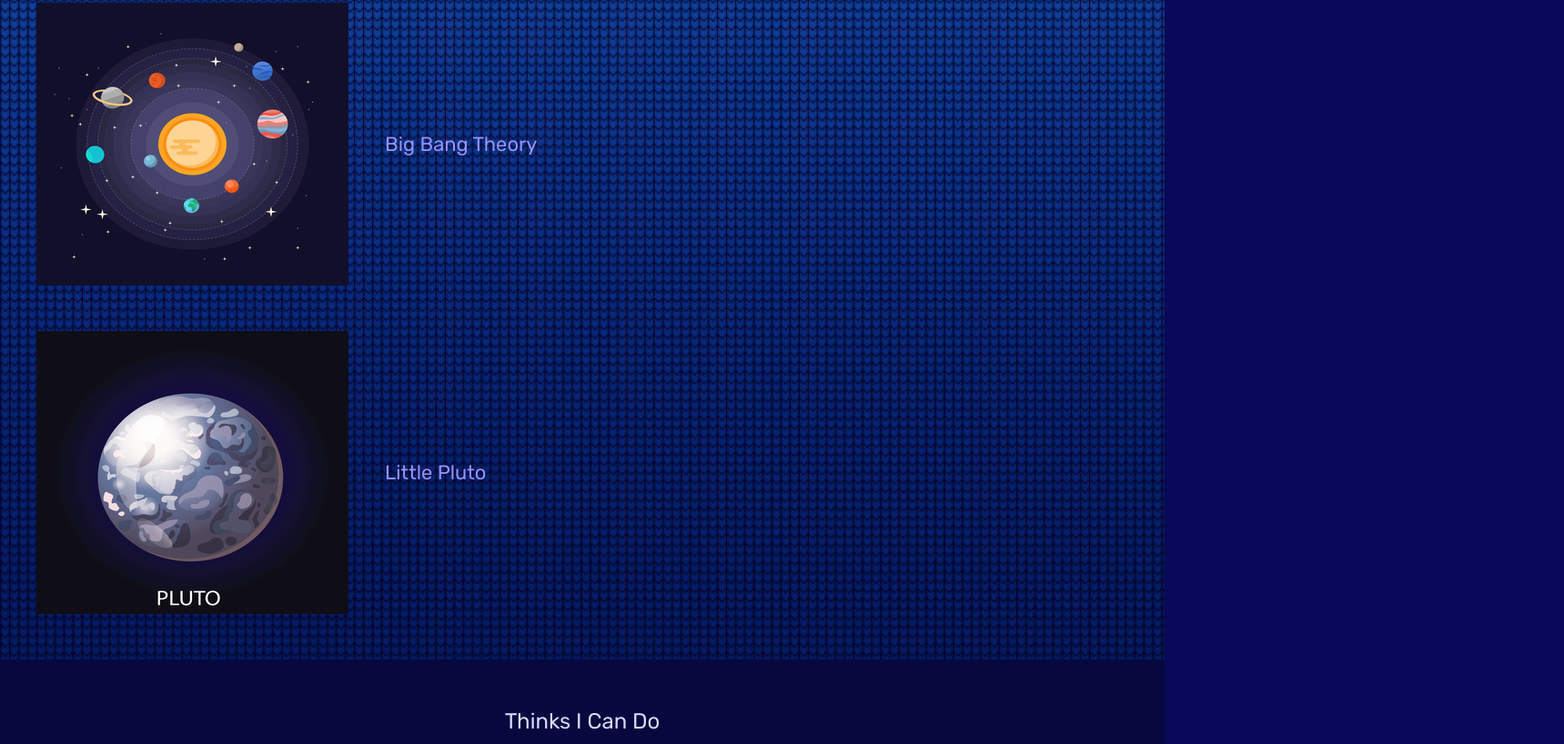
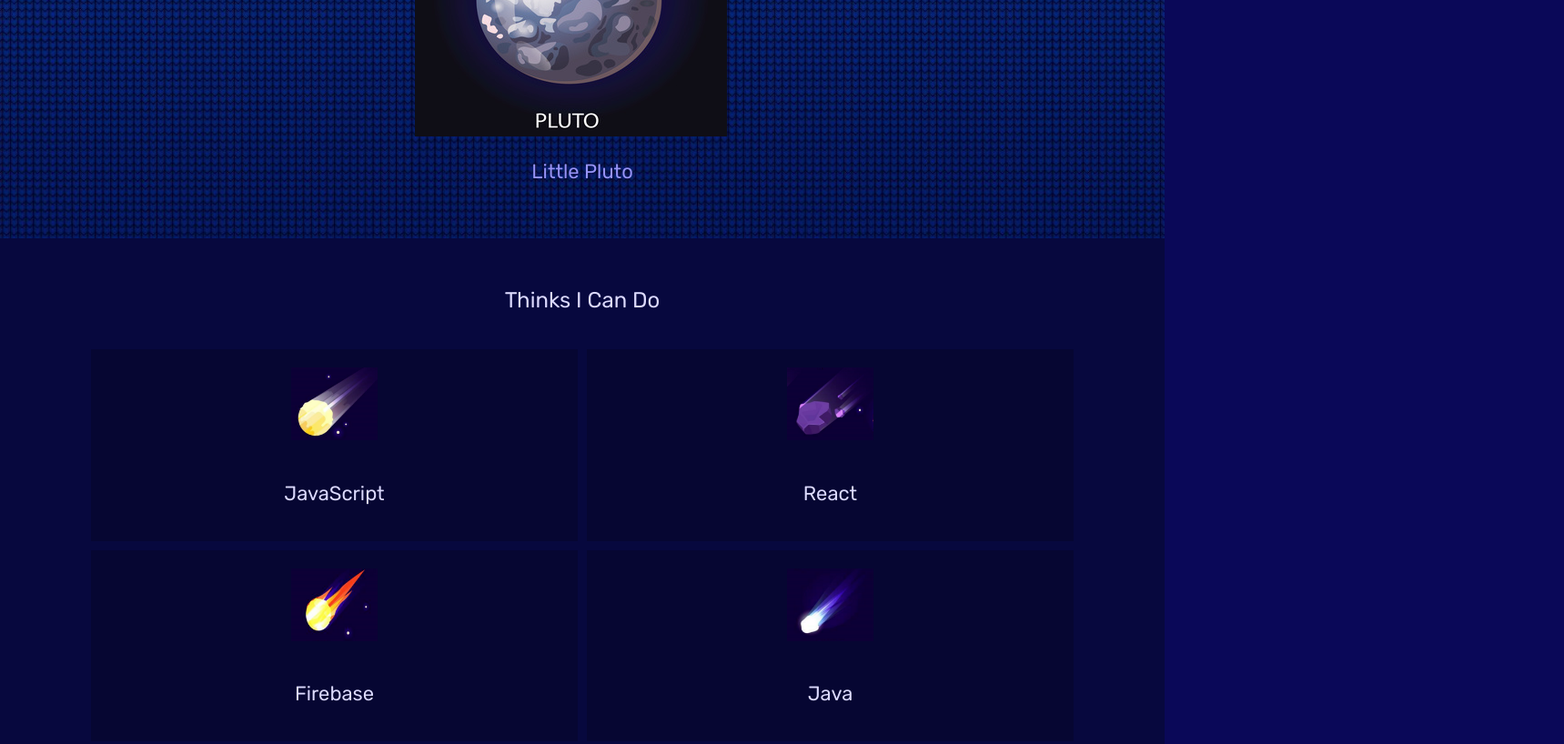
Before and after one commit to arunmsharma/Cosmo-Junkie, a plain HTML site: page index.html in a window 1280 px wide. Shown: the part 1423-2241 px from the top of the page at 91% size, 1719 px wide, since content can reach past the window. Drawn offline with Linux system fonts and the light colour scheme.

Commit message:
styled for small laptops

```diff
--- a/style.css
+++ b/style.css
@@ -202,8 +202,45 @@ footer img{
 }
 /*small tablets*/
 @media screen  and (min-width : 620px){
+    .welcome-text{
+        grid-column: 1/5;
+    }
+    .welcome-img{
+        grid-column: 5/9;
+    }
+    .welcome-img img{
+        width: 100%;
+    }
+    .projects{
+        margin-top: 40px;
+    }
+    .projects a{
+        grid-column: span 4;
+        display: block;
+        margin: 20px 0;
+    }
+    .projects a:last-child{
+        grid-column: 3/7;
+    }
+    .projects a *{
+        margin: 10px;
+        max-width: 60%;
+        margin: 10px 20%;
+    }
 
+    .projects h4{
+        text-align: center;
+    }
+
+    #skills{
+        padding: 30px 100px;
+    }
+
+    footer{
+        background-size: 20%;
+    }
 }
+
 /*large tablets and laptops*/
 @media screen and (min-width : 960px){
     body{
```
